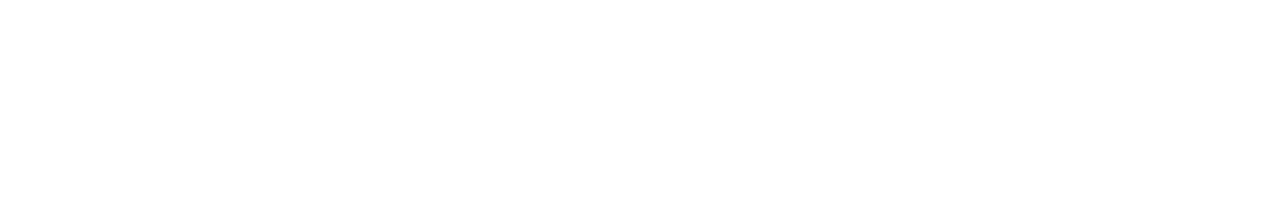
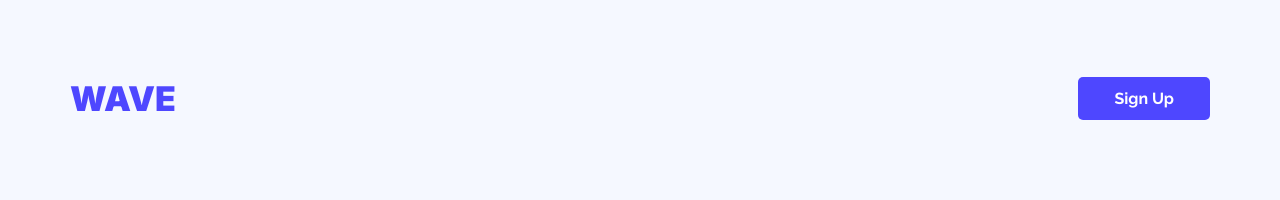
Before and after one commit to rahmanefti/my-first-assignment, a plain HTML site: page index.html in a window 1280 px wide. Drawn offline with Linux system fonts and the light colour scheme.

Commit message:
added navigation bar

```diff
--- a/index.html
+++ b/index.html
@@ -4,11 +4,17 @@
    <meta charset="UTF-8">
    <meta name="viewport" content="width=device-width, initial-scale=1.0">
    <title>Wave</title>
+   <link rel="preconnect" href="https://fonts.googleapis.com">
+   <link rel="preconnect" href="https://fonts.gstatic.com" crossorigin>
+   <link href="https://fonts.googleapis.com/css2?family=Inter:ital,opsz,wght@0,14..32,100..900;1,14..32,100..900&family=Raleway:ital,wght@0,100..900;1,100..900&display=swap" rel="stylesheet">
    <link rel="stylesheet" href="styles/wave.css">
 </head>
 <body>
    <header>
-
+      <nav class="nav-bar">
+         <h1 class="nav-logo">WAVE</h1>
+         <button class="nav-btn"><a href="">Sign Up</a></button>
+      </nav>
    </header>
 
    <main>
--- a/styles/wave.css
+++ b/styles/wave.css
@@ -0,0 +1,57 @@
+/* Fonts */
+.inter-normal {
+  font-family: "Inter", sans-serif;
+  font-optical-sizing: auto;
+  font-style: normal;
+}
+.raleway-normal {
+  font-family: "Raleway", sans-serif;
+  font-optical-sizing: auto;
+  font-style: normal;
+}
+
+/* Shared styles */
+body{
+   margin: 0;
+   padding: 0;
+   box-sizing: border-box;
+
+   background-color: #F5F8FF;
+}
+
+/* nav styles */
+.nav-logo{
+   font-family: "Inter", sans-serif;
+   font-size: 34px;
+   font-weight: 900;
+
+   color: #4E47FF;
+}
+
+.nav-btn a{
+   font-family: "Raleway", sans-serif;
+   font-size: 16px;
+   font-weight: 700;
+
+   text-decoration: none;
+   color: white;
+}
+
+.nav-btn{
+   background-color: #4E47FF;
+
+   border: none;
+   border-radius: 5px;
+
+   padding: 12px 36px;
+}
+
+.nav-bar{
+   display: flex;
+   justify-content: space-between;
+   align-items: center;
+
+   max-width: 1140px;
+   margin: 0px auto 158px auto;
+   padding: 50px 0px;
+}
```
